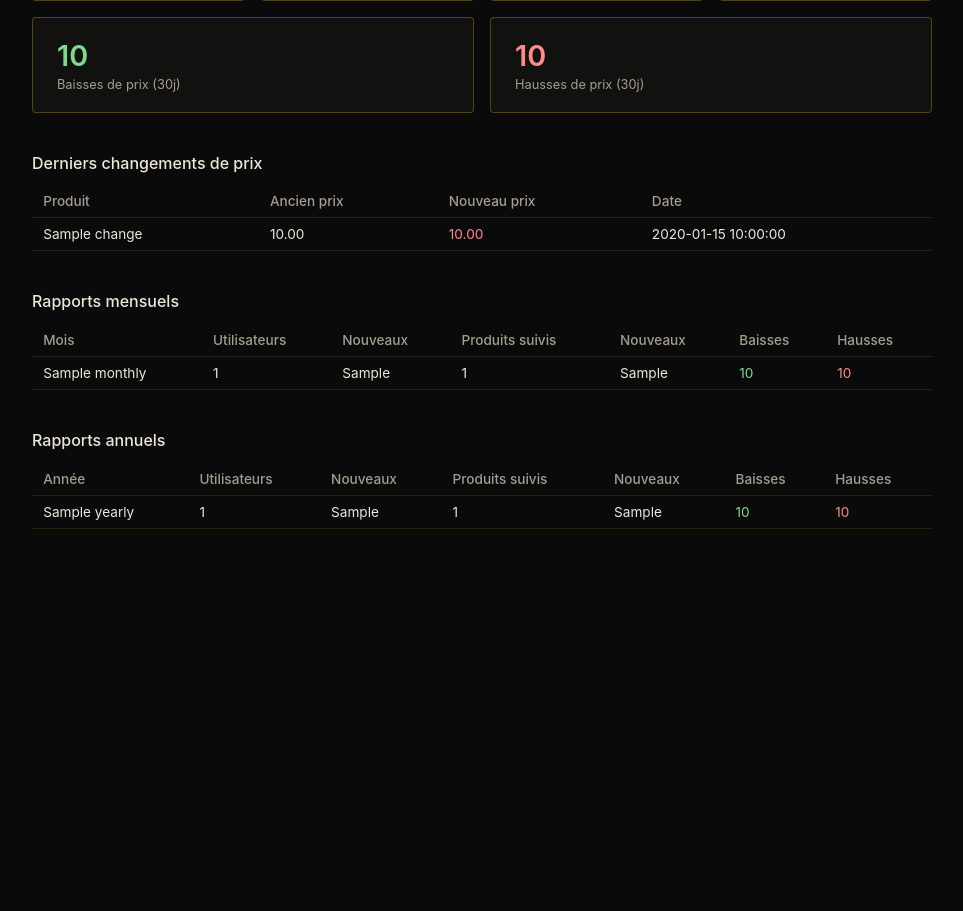
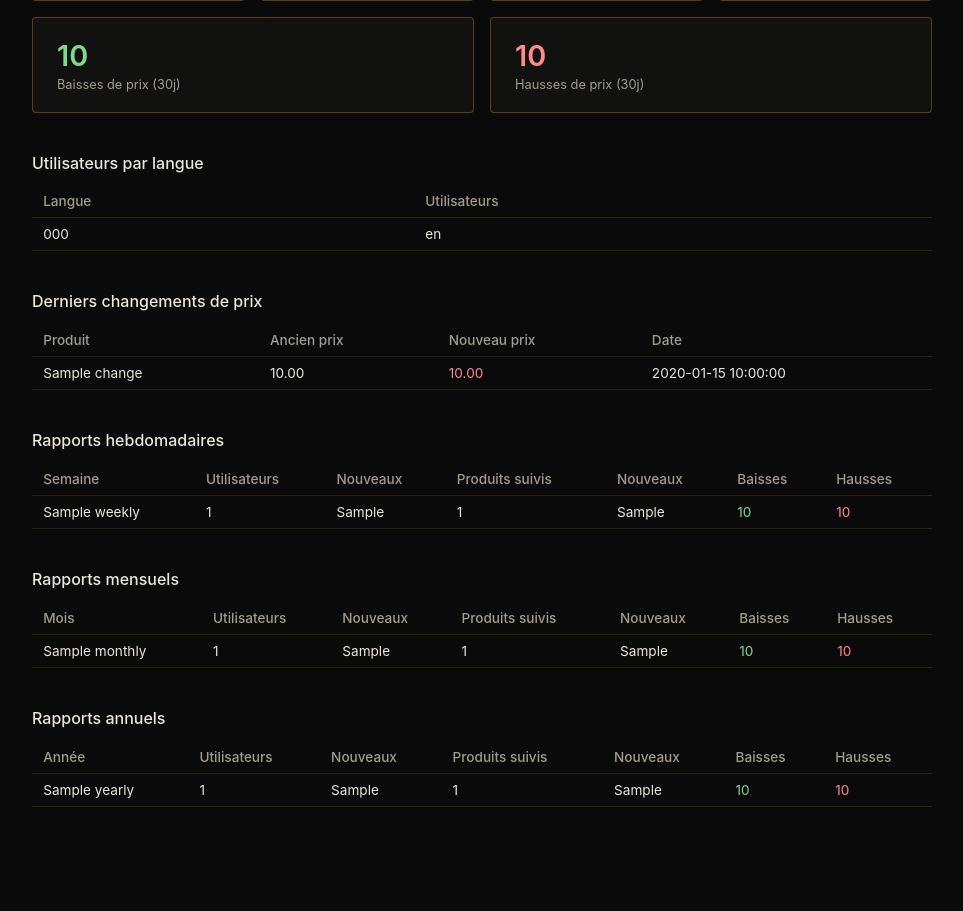
Before and after one commit to choncotm/choncotm.com, a FastAPI app: template admin/app/templates/bot_amazon_price_tracker.html in a window 1280 px wide. Shown: the part 209-1120 px from the top of the page, without its empty margins (158-1121 px from the left). Before the commit the page ends 738 px from the top, so only its background shows below. Run offline with FastAPI, Linux system fonts and the light colour scheme; the template is opened without the code that fills it: most values are stand-ins (such as "Sample title", 1, 10 or a date in 2020).

Commit message:
Show weekly reports and language breakdown on the bot dashboard
Co-Authored-By: Claude Sonnet 5 <noreply@anthropic.com>
Claude-Session: https://claude.ai/code/session_01YSQxCH2TMMeLHXQKrGUajS

```diff
--- a/admin/app/templates/bot_amazon_price_tracker.html
+++ b/admin/app/templates/bot_amazon_price_tracker.html
@@ -144,6 +144,17 @@
     <div class="card"><div class="n rise">{{ stats.price_rises_30d }}</div><div class="l">Hausses de prix (30j)</div></div>
   </div>
 
+  <h2>Utilisateurs par langue</h2>
+  <table>
+    <tr><th>Langue</th><th>Utilisateurs</th></tr>
+    {% set lang_labels = {"fr": "Français", "en": "English", "pt": "Português", "es": "Español", "ru": "Русский", "de": "Deutsch"} %}
+    {% for code, n in stats.languages.items()|sort(attribute="1", reverse=true) %}
+    <tr><td>{{ lang_labels.get(code, code) }}</td><td>{{ n }}</td></tr>
+    {% else %}
+    <tr><td class="empty" colspan="2">Aucune donnée pour l'instant.</td></tr>
+    {% endfor %}
+  </table>
+
   <h2>Derniers changements de prix</h2>
   <table>
     <tr><th>Produit</th><th>Ancien prix</th><th>Nouveau prix</th><th>Date</th></tr>
@@ -156,6 +167,24 @@
     </tr>
     {% else %}
     <tr><td class="empty" colspan="4">Aucune donnée pour l'instant.</td></tr>
+    {% endfor %}
+  </table>
+
+  <h2>Rapports hebdomadaires</h2>
+  <table>
+    <tr><th>Semaine</th><th>Utilisateurs</th><th>Nouveaux</th><th>Produits suivis</th><th>Nouveaux</th><th>Baisses</th><th>Hausses</th></tr>
+    {% for r in stats.weekly %}
+    <tr>
+      <td>{{ r.period_label }}</td>
+      <td>{{ r.total_users }}</td>
+      <td>{{ r.new_users }}</td>
+      <td>{{ r.total_tracks }}</td>
+      <td>{{ r.new_tracks }}</td>
+      <td class="drop">{{ r.price_drops }}</td>
+      <td class="rise">{{ r.price_rises }}</td>
+    </tr>
+    {% else %}
+    <tr><td class="empty" colspan="7">Aucun rapport pour l'instant — généré automatiquement chaque lundi dans la nuit.</td></tr>
     {% endfor %}
   </table>
 
```
Also changed, not shown: README.md.
